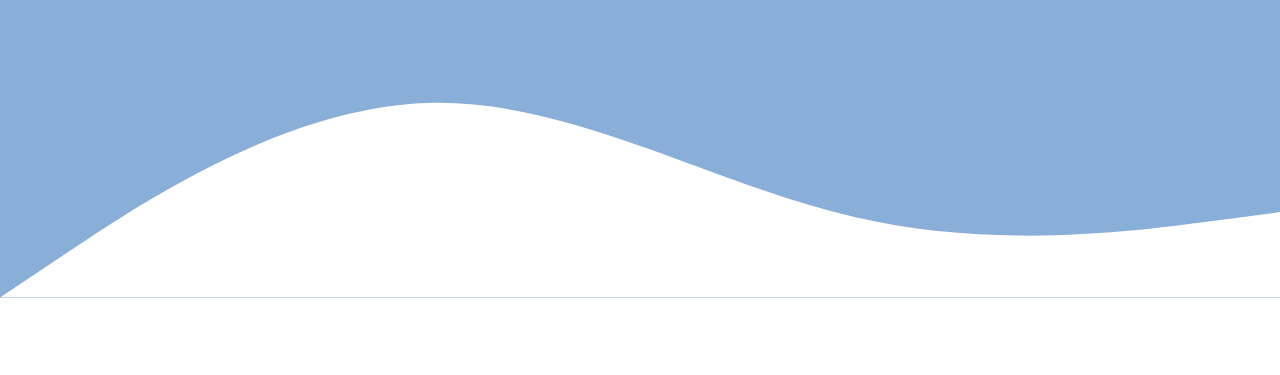
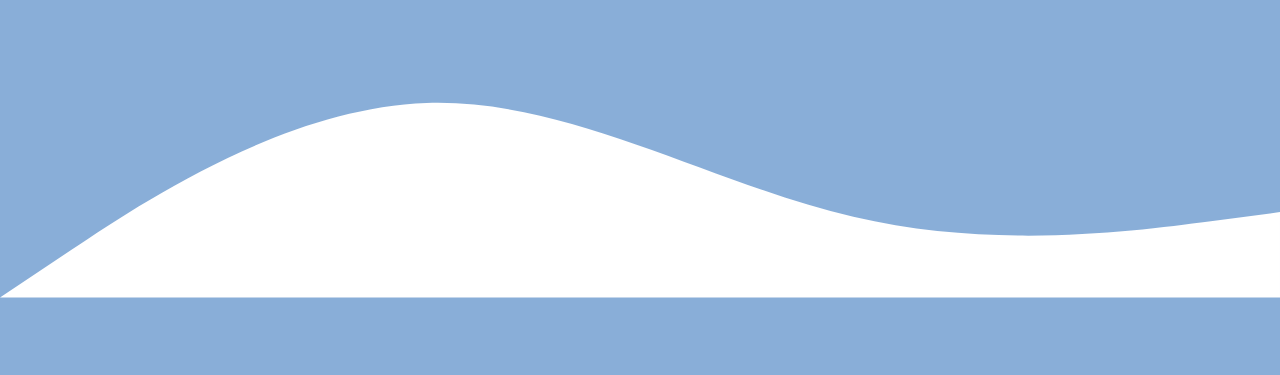
Before and after one commit to ullah111201/karla.github.com, a plain HTML site: page index.html in a window 1280 px wide. Shown: the part 413-788 px from the top of the page. Drawn offline with nearby package versions, Linux system fonts and the light colour scheme.

Commit message:
Update style.css

```diff
--- a/style.css
+++ b/style.css
@@ -1,5 +1,5 @@
 .jumbotron {
-  padding-bottom: 4;
+  padding-bottom: 6rem;
   background-color: rgb(137, 174, 216);
 }
 #projects {
```
